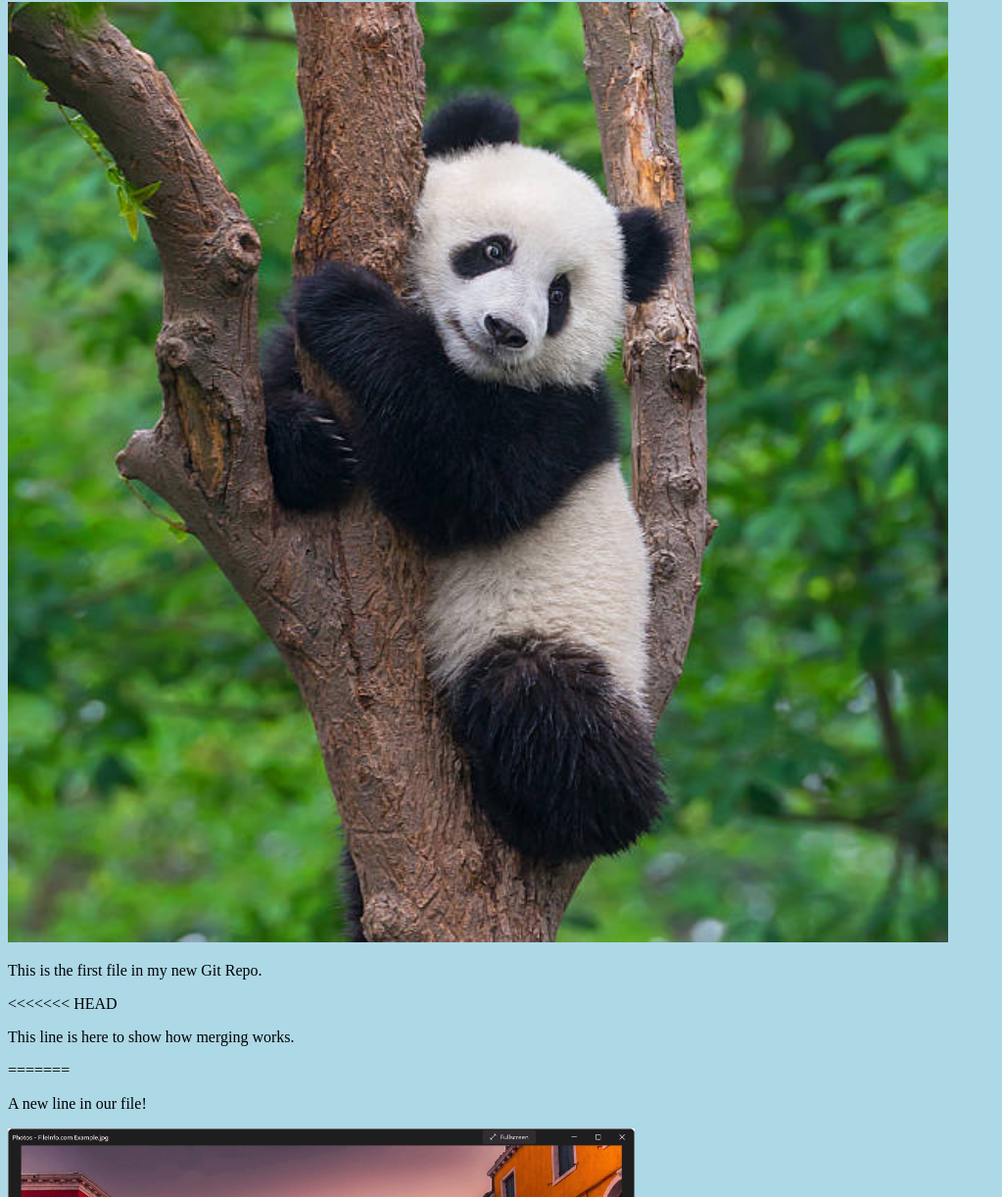
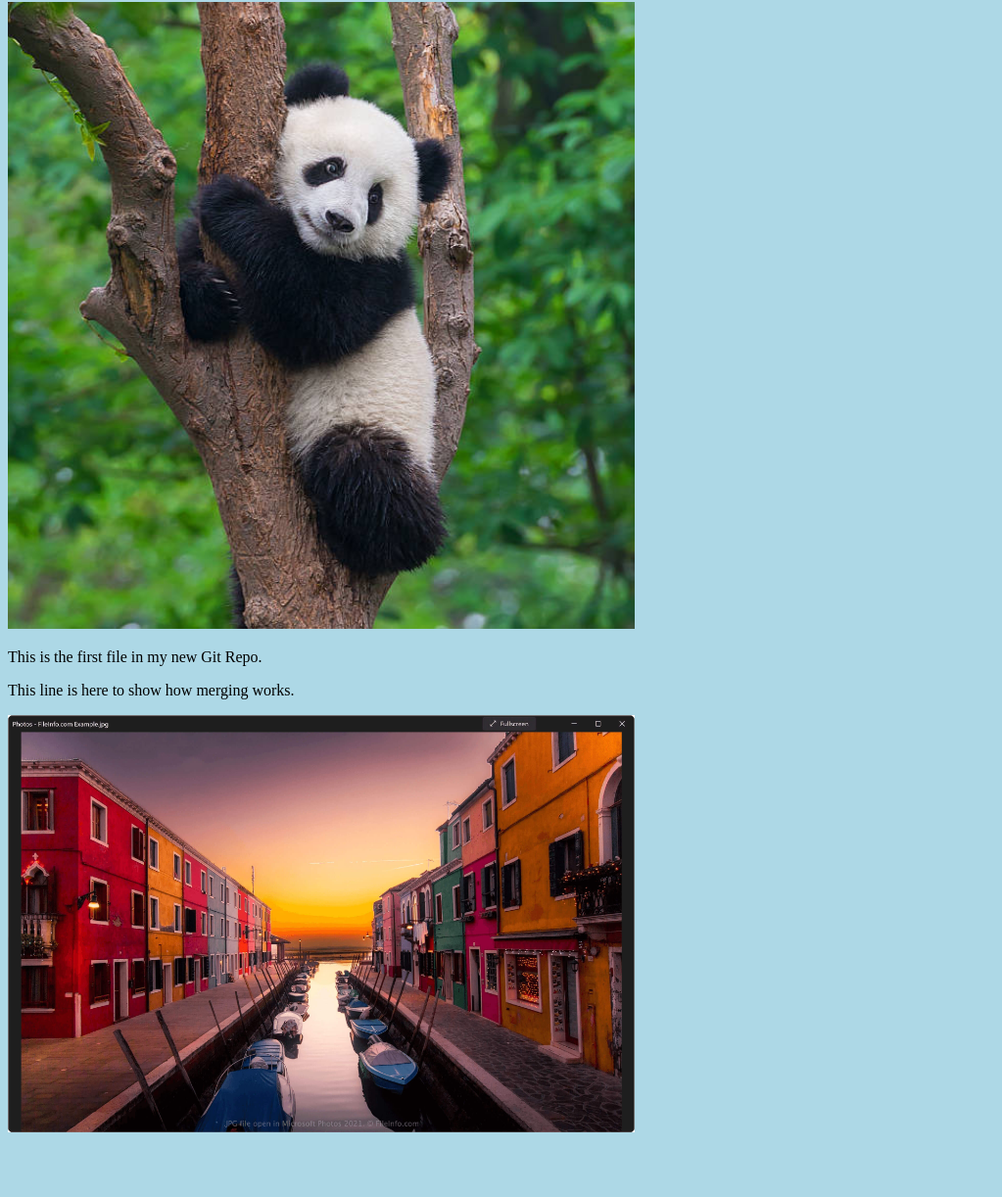
Before and after one commit to maartenVR1/learninGit, a plain HTML site: page index.html in a window 1280 px wide. Shown: the part 78-1300 px from the top of the page at 98% size, without its empty margins (0-1023 px from the left). After the commit the page ends 1246 px from the top, so only its background shows below. Drawn offline with Linux system fonts and the light colour scheme.

Commit message:
veranderingen voor github

```diff
--- a/index.html
+++ b/index.html
@@ -7,14 +7,10 @@
 <body>
 
 <h1>Hello world!</h1>
-<div><img src="img_hello_world.jpg" alt="Hello World from Space" style="width:100%;max-width:960px"></div>
+<div><img src="img_hello_world.jpg" alt="Hello World from Space" style="width:100%;max-width:640px"></div>
 <p>This is the first file in my new Git Repo.</p>
-<<<<<<< HEAD
 <p>This line is here to show how merging works.</p>
-=======
-<p>A new line in our file!</p>
 <div><img src="img_hello_git.jpg" alt="Hello Git" style="width:100%;max-width:640px"></div>
->>>>>>> testbranch
 
 </body>
 </html>
```
